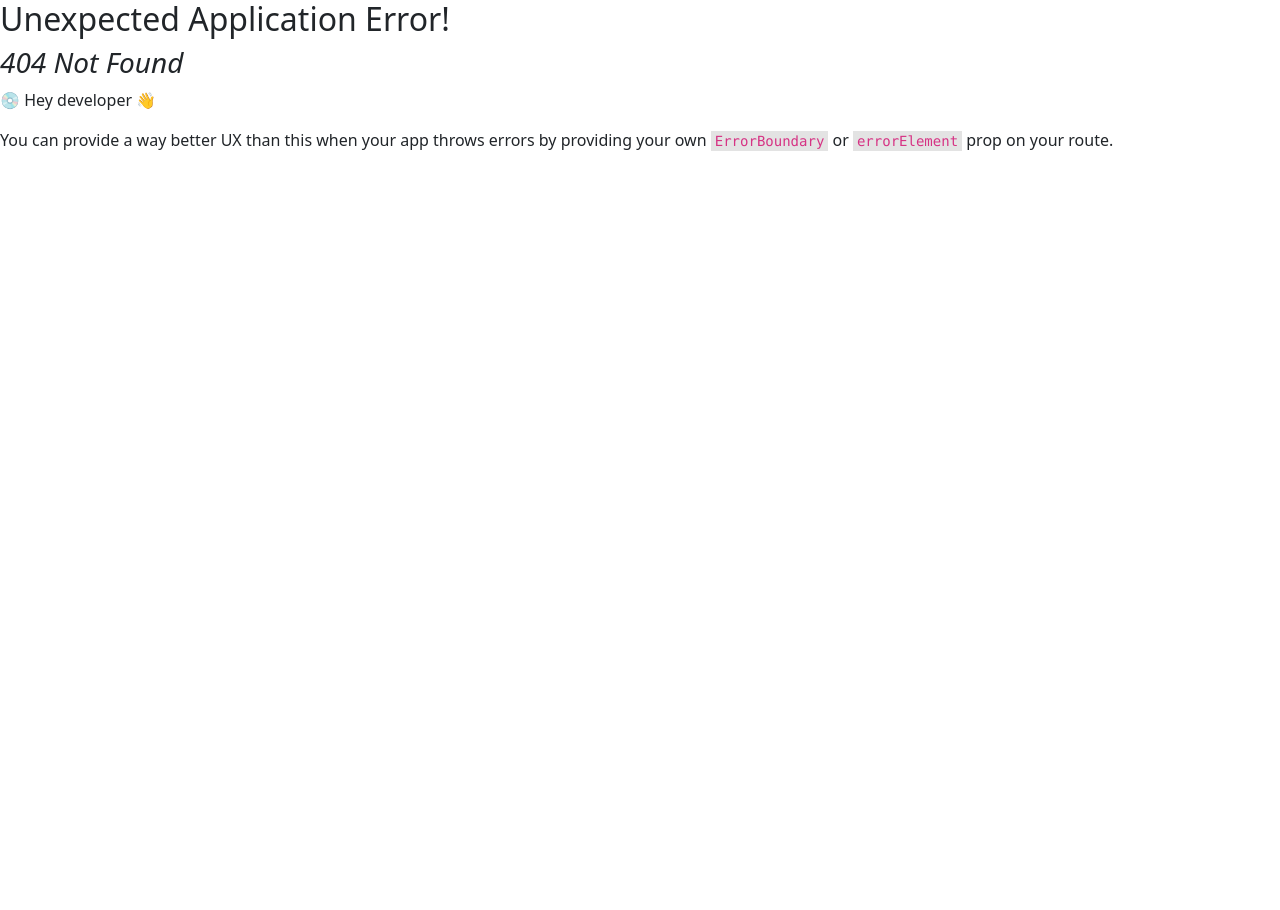
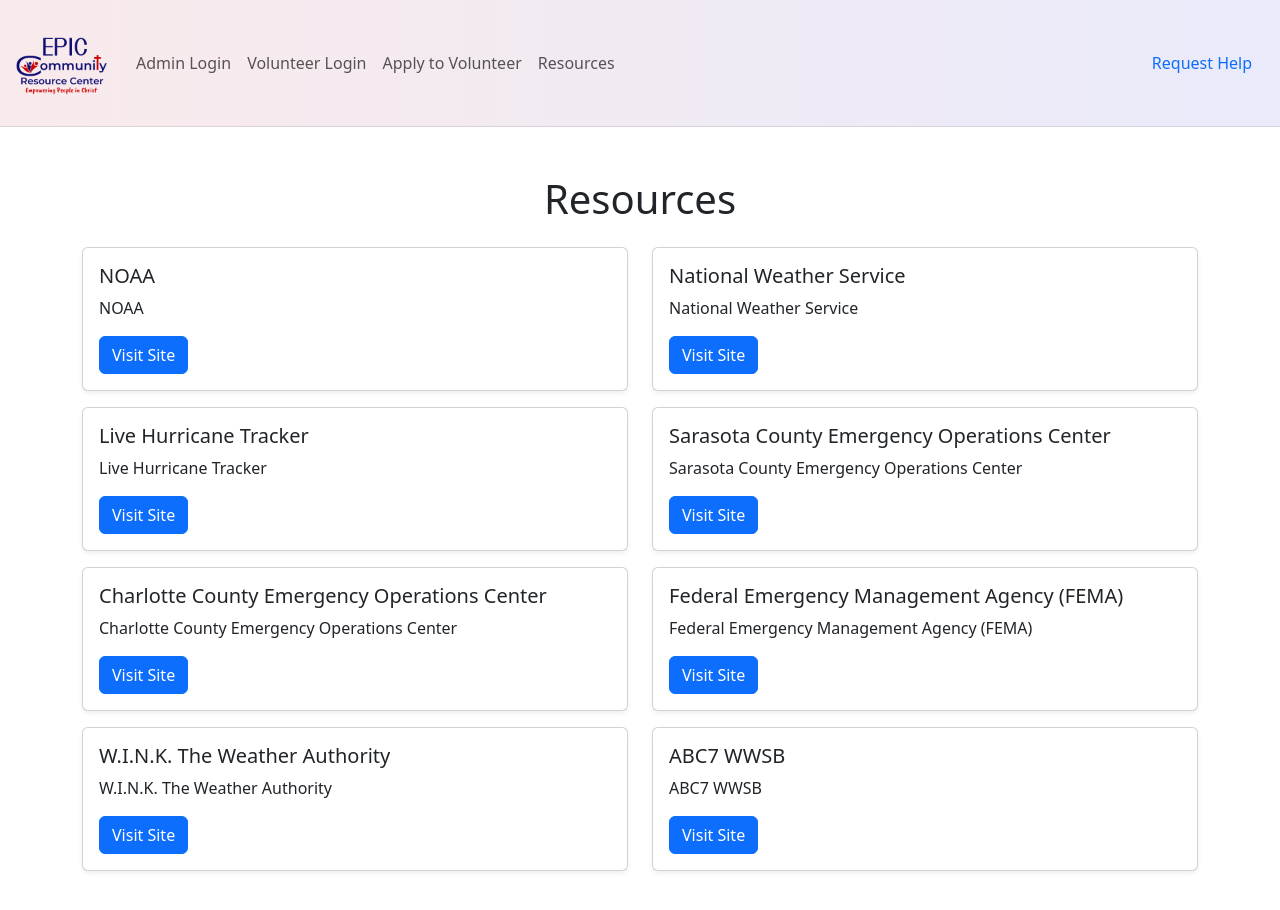
Before and after one commit to rileytittle/crsh-epic-disaster-resiliency-hub, a React (Vite) app in the folder frontend/: page /more-resources in a window 1280 px wide. Before the commit this address had no page. Shown: the top 910 px of the page. Before the commit the page ends 800 px from the top, so only its background shows below. Built offline with nearby package versions, Linux system fonts and the light colour scheme.

Commit message:
some stuff

```diff
--- a/frontend/src/App.jsx
+++ b/frontend/src/App.jsx
@@ -37,7 +37,7 @@
 import ThankYouPage from "./pages/pVolunteer/ThankYouPage";
 import GenerateReports from "./pages/Admin/GenerateReports";
 import ActiveRequests from "./pages/Admin/ActiveRequests";
-
+import Resources from "./pages/Resources";
 
 const router = createBrowserRouter(
 	createRoutesFromElements(
@@ -64,8 +64,10 @@
 				path="/homeowner-requests"
 				element={<HomeownerRequests />}
 			></Route>
-			<Route path="/requests-in-progress"
-			element={<ActiveRequests/>}></Route>
+			<Route
+				path="/requests-in-progress"
+				element={<ActiveRequests />}
+			></Route>
 			<Route
 				path="/homeowner-requests/request-details"
 				element={<RequestDetails />}
@@ -78,14 +80,8 @@
 				path="/volunteer-dashboard"
 				element={<VolunteerDashboard />}
 			></Route>
-			<Route
-			path="/applyVolunteer"
-			element={<VolunteerForm />}>
-			</Route>
-			 <Route
-			 path="/thank-you"
-			 element={<ThankYouPage />}
-			 />
+			<Route path="/applyVolunteer" element={<VolunteerForm />}></Route>
+			<Route path="/thank-you" element={<ThankYouPage />} />
 			<Route
 				path="/applyVolunteer/status"
 				element={<VolunteerApplicationStatus />}
@@ -121,6 +117,7 @@
 				path="/generate-reports"
 				element={<GenerateReports />}
 			></Route>
+			<Route path="/more-resources" element={<Resources />}></Route>
 		</Route>
 	)
 );
--- a/frontend/src/layouts/MainLayout.css
+++ b/frontend/src/layouts/MainLayout.css
@@ -1,3 +1,12 @@
 .nav-link {
 	white-space: nowrap;
 }
+
+.navbar {
+	background: linear-gradient(
+		to right,
+		rgba(255, 100, 100, 0.1),
+		rgba(100, 100, 255, 0.1)
+	) !important;
+	border-bottom: 1px solid rgba(0, 0, 0, 0.1); /* Optional subtle border */
+}
--- a/frontend/src/layouts/MainLayout.jsx
+++ b/frontend/src/layouts/MainLayout.jsx
@@ -12,7 +12,7 @@
 	}
 	return (
 		<>
-			<nav className="navbar navbar-expand-lg bg-body-tertiary">
+			<nav className="navbar navbar-expand-lg bg-body-tertiary nav">
 				<div className="container-fluid">
 					<a className="navbar-brand" href="/home">
 						<img
@@ -217,6 +217,18 @@
 							) : (
 								<></>
 							)}
+							{!sessionStorage.getItem("isLoggedIn") ? (
+								<li className="nav-item">
+									<a
+										className="nav-link"
+										href="/more-resources"
+									>
+										Resources
+									</a>
+								</li>
+							) : (
+								<></>
+							)}
 						</ul>
 						{!sessionStorage.getItem("isLoggedIn") ? (
 							<>
--- a/frontend/src/pages/Homepage.jsx
+++ b/frontend/src/pages/Homepage.jsx
@@ -3,14 +3,16 @@
 import { useState, useEffect } from "react";
 
 function Homepage() {
-    return (
-        <>
-            <h1>
-                <center>
-                    Welcome to EPIC!
-                </center>
-            </h1>
-        </>
-    )
+	return (
+		<>
+			<div className="d-flex justify-content-center align-items-center vh-100">
+				<img
+					src="/EPIC-logo.png" // Replace with your image URL
+					alt="Displayed"
+					className="img-fluid rounded shadow-lg"
+				/>
+			</div>
+		</>
+	);
 }
-export default Homepage
+export default Homepage;
--- /dev/null
+++ b/frontend/src/pages/Resources.jsx
@@ -0,0 +1,166 @@
+import React from "react";
+
+function Resources() {
+	return (
+		<div className="container py-5">
+			<h1 className="mb-4 text-center">Resources</h1>
+			<div className="row">
+				<div className="col-md-6 mb-3">
+					<div className="card shadow-sm">
+						<div className="card-body">
+							<h5 className="card-title">NOAA</h5>
+							<p className="card-text">NOAA</p>
+							<a
+								href="https://www.noaa.gov/"
+								target="_blank"
+								rel="noopener noreferrer"
+								className="btn btn-primary"
+							>
+								Visit Site
+							</a>
+						</div>
+					</div>
+				</div>
+
+				<div className="col-md-6 mb-3">
+					<div className="card shadow-sm">
+						<div className="card-body">
+							<h5 className="card-title">
+								National Weather Service
+							</h5>
+							<p className="card-text">
+								National Weather Service
+							</p>
+							<a
+								href="https://www.weather.gov/"
+								target="_blank"
+								rel="noopener noreferrer"
+								className="btn btn-primary"
+							>
+								Visit Site
+							</a>
+						</div>
+					</div>
+				</div>
+
+				<div className="col-md-6 mb-3">
+					<div className="card shadow-sm">
+						<div className="card-body">
+							<h5 className="card-title">
+								Live Hurricane Tracker
+							</h5>
+							<p className="card-text">Live Hurricane Tracker</p>
+							<a
+								href="https://www.nesdis.noaa.gov/imagery/hurricanes/live-hurricane-tracker"
+								target="_blank"
+								rel="noopener noreferrer"
+								className="btn btn-primary"
+							>
+								Visit Site
+							</a>
+						</div>
+					</div>
+				</div>
+
+				<div className="col-md-6 mb-3">
+					<div className="card shadow-sm">
+						<div className="card-body">
+							<h5 className="card-title">
+								Sarasota County Emergency Operations Center
+							</h5>
+							<p className="card-text">
+								Sarasota County Emergency Operations Center
+							</p>
+							<a
+								href="https://www.scgov.net/"
+								target="_blank"
+								rel="noopener noreferrer"
+								className="btn btn-primary"
+							>
+								Visit Site
+							</a>
+						</div>
+					</div>
+				</div>
+				<div className="col-md-6 mb-3">
+					<div className="card shadow-sm">
+						<div className="card-body">
+							<h5 className="card-title">
+								Charlotte County Emergency Operations Center
+							</h5>
+							<p className="card-text">
+								Charlotte County Emergency Operations Center
+							</p>
+							<a
+								href="https://www.charlottecountyfl.gov/departments/public-safety/emergency-management/"
+								target="_blank"
+								rel="noopener noreferrer"
+								className="btn btn-primary"
+							>
+								Visit Site
+							</a>
+						</div>
+					</div>
+				</div>
+				<div className="col-md-6 mb-3">
+					<div className="card shadow-sm">
+						<div className="card-body">
+							<h5 className="card-title">
+								Federal Emergency Management Agency (FEMA)
+							</h5>
+							<p className="card-text">
+								Federal Emergency Management Agency (FEMA)
+							</p>
+							<a
+								href="https://www.fema.gov/"
+								target="_blank"
+								rel="noopener noreferrer"
+								className="btn btn-primary"
+							>
+								Visit Site
+							</a>
+						</div>
+					</div>
+				</div>
+				<div className="col-md-6 mb-3">
+					<div className="card shadow-sm">
+						<div className="card-body">
+							<h5 className="card-title">
+								W.I.N.K. The Weather Authority
+							</h5>
+							<p className="card-text">
+								W.I.N.K. The Weather Authority
+							</p>
+							<a
+								href="https://winknews.com/weather/"
+								target="_blank"
+								rel="noopener noreferrer"
+								className="btn btn-primary"
+							>
+								Visit Site
+							</a>
+						</div>
+					</div>
+				</div>
+				<div className="col-md-6 mb-3">
+					<div className="card shadow-sm">
+						<div className="card-body">
+							<h5 className="card-title">ABC7 WWSB</h5>
+							<p className="card-text">ABC7 WWSB</p>
+							<a
+								href="https://www.mysuncoast.com/"
+								target="_blank"
+								rel="noopener noreferrer"
+								className="btn btn-primary"
+							>
+								Visit Site
+							</a>
+						</div>
+					</div>
+				</div>
+			</div>
+		</div>
+	);
+}
+
+export default Resources;
```
